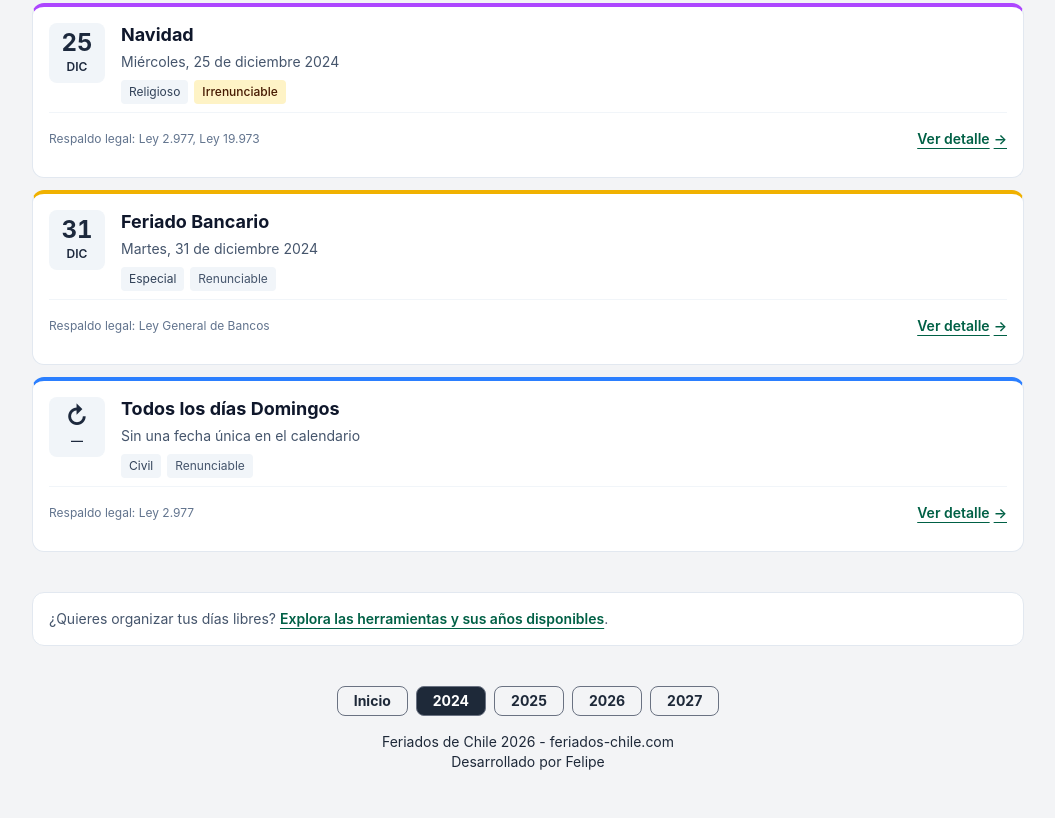
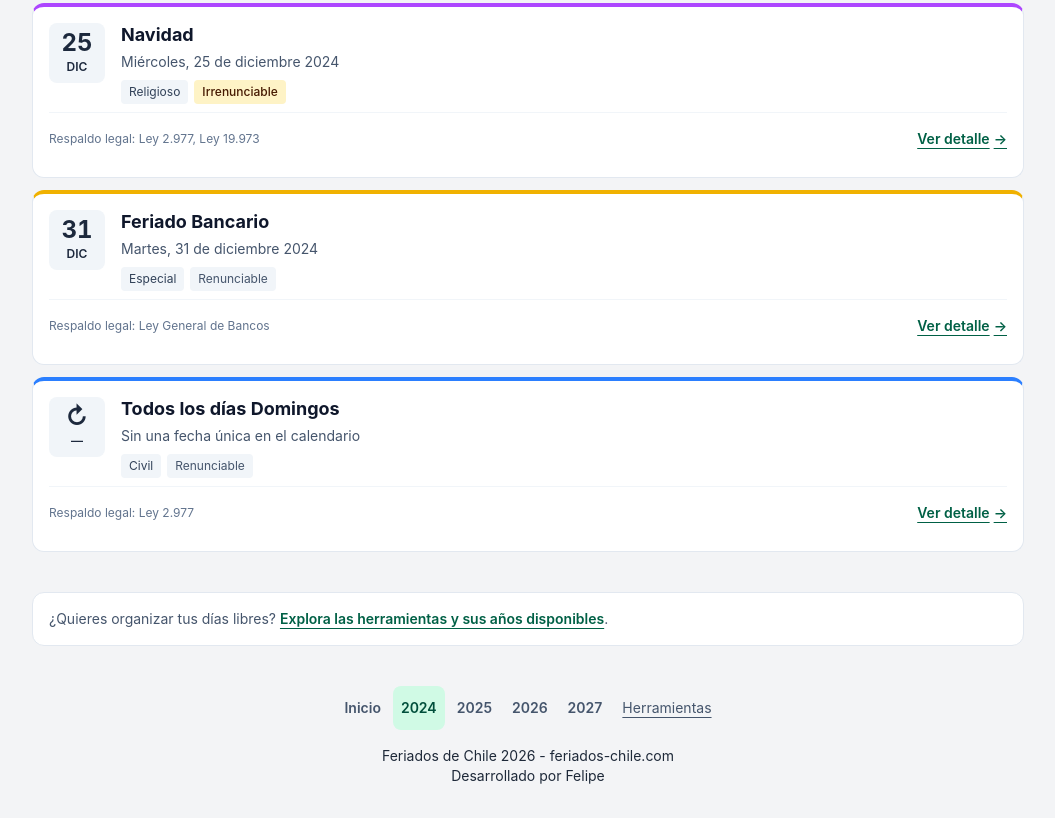
Before and after one commit to felipejoq/feriados-chile-com, an Astro site: page /2024 in a window 1280 px wide. Shown: the part 4576-5394 px from the top of the page, without its empty margins (112-1167 px from the left). Built offline with nearby package versions, Linux system fonts and the light colour scheme; Astro itself is replaced by a stand-in of ours.

Commit message:
fix: unify navigation across home articles and year archives

```diff
--- a/src/components/share/Footer.astro
+++ b/src/components/share/Footer.astro
@@ -1,9 +1,8 @@
 ---
-import {Navbar} from "./Navbar";
-import {linkList} from "../../utils/data/links-archive";
+import SiteNavigation from "./SiteNavigation.astro";
 ---
 <footer class="text-sm flex flex-col items-center text-gray-800">
-    <Navbar client:load linkList={linkList}/>
+    <SiteNavigation label="Navegación al pie" />
     <p>Feriados de Chile {new Date().getFullYear()} - <a href="https://feriados-chile.com" target="_self">feriados-chile.com</a>
     </p>
     <p>Desarrollado por <a href="https://uncodigo.com/" target="_blank" rel="noreferrer noopener">Felipe</a></p>
--- a/src/components/share/Navbar.tsx
+++ /dev/null
@@ -1,50 +0,0 @@
-import { useEffect, useState } from "react";
-import type {LinkItem} from "../../interfaces/navbar/links-items.ts";
-
-interface Props {
-    linkList?: LinkItem[];
-}
-
-export const Navbar = ({ linkList }: Props) => {
-    const defaultLinks: LinkItem[] = [
-        { text: "Inicio", target: "_self", href: "/" },
-    ];
-
-    const list = linkList && linkList.length > 0 ? linkList : defaultLinks;
-    const [currentPath, setCurrentPath] = useState("");
-
-    useEffect(() => {
-        const path = window.location.pathname.replace(/^\/|\/$/g, "");
-        setCurrentPath(path);
-    }, []);
-
-    return (
-      <nav className="w-full flex items-center justify-center mt-4 mb-4">
-          <ul className="max-w-3xl w-full rounded-xl flex flex-wrap justify-center gap-2">
-              {list.map((item) => {
-                  const linkPath = item.href.replace(/^\/|\/$/g, "").split("/").pop() || "";
-                  const isActive = currentPath === linkPath;
-
-                  const baseClasses =
-                    "inline-block px-4 py-1 rounded-lg transition-all font-bold border border-gray-500";
-                  const activeClasses = "text-white bg-gray-800";
-                  const inactiveClasses = "text-gray-800 hover:underline";
-
-                  return (
-                    <li key={item.href}>
-                        <a
-                          href={item.href}
-                          target={item.target}
-                          className={`${baseClasses} ${
-                            isActive ? activeClasses : inactiveClasses
-                          }`}
-                        >
-                            {item.text}
-                        </a>
-                    </li>
-                  );
-              })}
-          </ul>
-      </nav>
-    );
-};
--- a/src/components/share/SiteNavigation.astro
+++ b/src/components/share/SiteNavigation.astro
@@ -1,11 +1,11 @@
 ---
 import {linkList} from "../../utils/data/links-archive";
-interface Props { showHome?: boolean; }
-const {showHome = true} = Astro.props;
+interface Props { label?: string; }
+const {label = "Calendarios y herramientas"} = Astro.props;
 const path = Astro.url.pathname.replace(/\/$/, '') || '/';
 ---
-<nav aria-label="Calendarios y herramientas" class="my-4 flex flex-wrap items-center justify-center gap-0.5 text-xs min-[360px]:gap-1 min-[360px]:text-sm">
-    {linkList.filter(link => showHome || link.href !== '/').map(link => (
+<nav aria-label={label} class="my-4 flex flex-wrap items-center justify-center gap-0.5 text-xs min-[360px]:gap-1 min-[360px]:text-sm">
+    {linkList.map(link => (
         <a href={link.href} aria-label={link.href === '/' ? 'Inicio' : `Calendario de ${link.text}`} aria-current={path === link.href ? 'page' : undefined} class:list={["inline-flex min-h-11 items-center rounded-lg px-2 font-semibold hover:bg-white focus-visible:outline-2 focus-visible:outline-offset-2 focus-visible:outline-emerald-700", path === link.href ? 'bg-emerald-100 text-emerald-900' : 'text-slate-600']}>{link.text}</a>
     ))}
     <a href="/#herramientas" class="inline-flex min-h-11 items-center rounded-lg px-2 text-slate-600 underline underline-offset-4 hover:text-emerald-800">Herramientas</a>
--- a/src/pages/index.astro
+++ b/src/pages/index.astro
@@ -14,7 +14,7 @@ const tools = [
 ];
 ---
 <MainLayout>
-    <SiteNavigation showHome={false} />
+    <SiteNavigation />
 
     <CardShowStatus server:defer>
         <CardShowStatusFallback slot="fallback"/>
```
